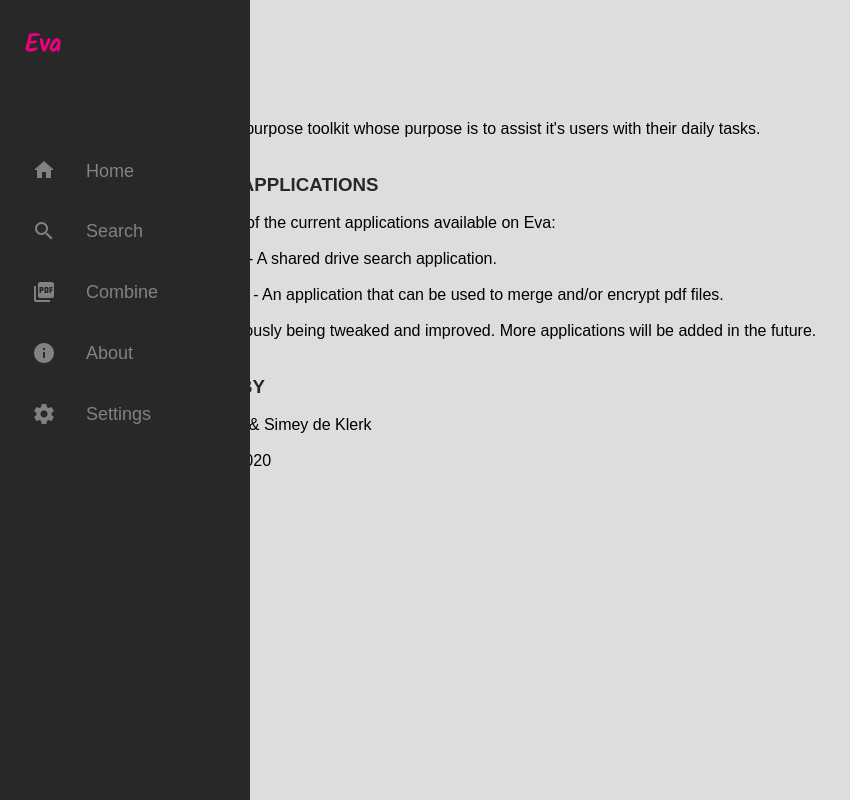
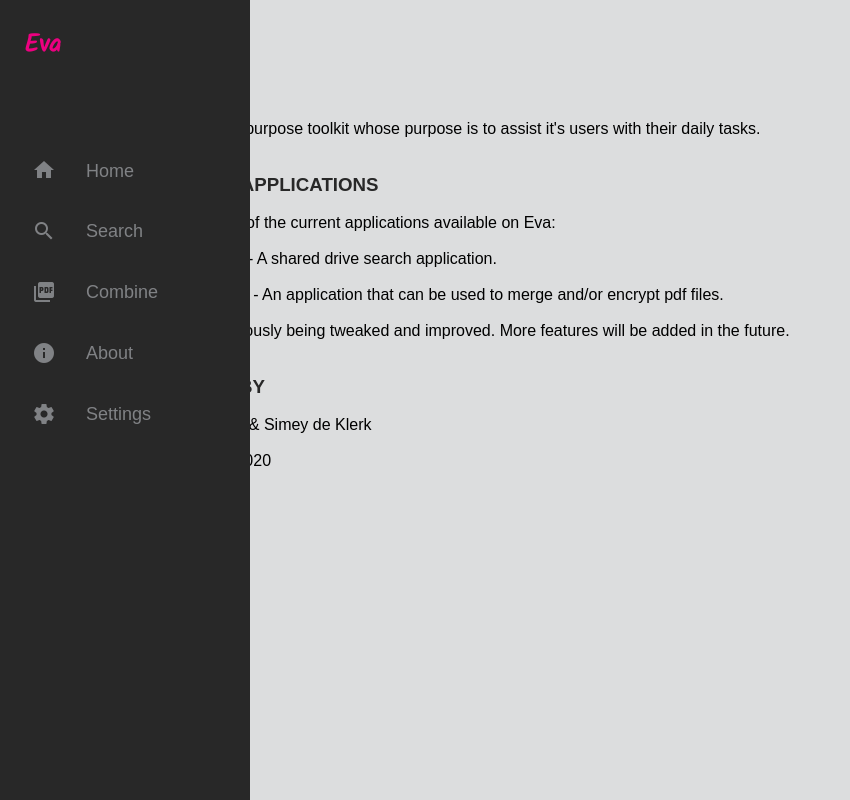
Before and after one commit to RatulMaharaj/Eva, a Flask app: page /about in a window 1280 px wide. Shown: the whole page, without its empty margins (0-850 px from the left). Run offline with Flask 2, Linux system fonts and the light colour scheme.

Commit message:
tweaked about page

```diff
--- a/templates/about.html
+++ b/templates/about.html
@@ -18,7 +18,7 @@
 
   </ul>
 
-  <p>Eva is continuously being tweaked and improved. More applications will be added in the future.</p><br><br>
+  <p>Eva is continuously being tweaked and improved. More features will be added in the future.</p><br><br>
 
   <h3>CREATED BY</h3>
   <br>
```
